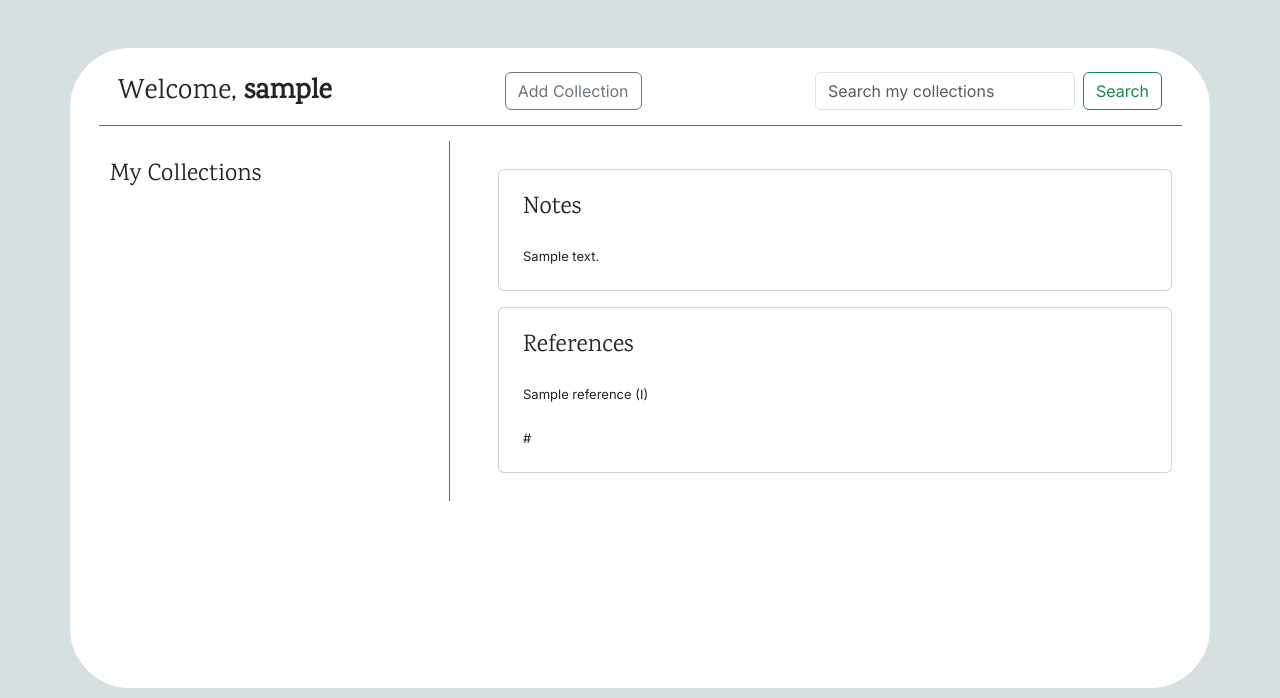
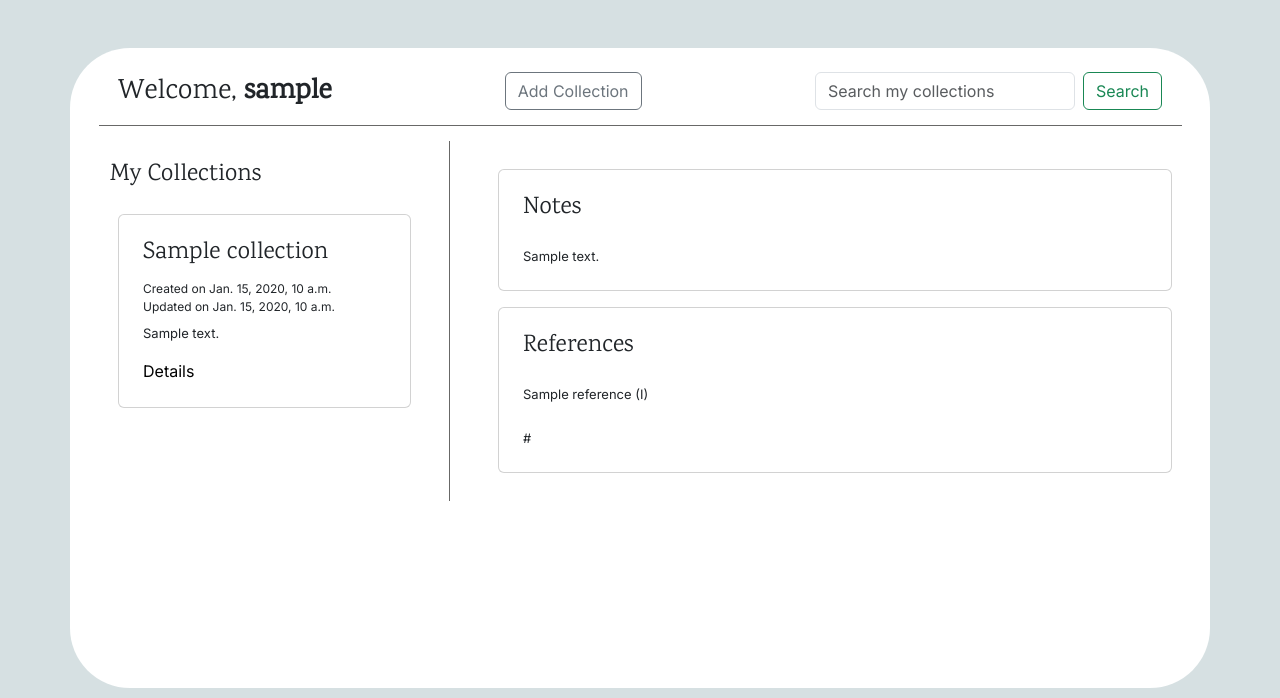
Before and after one commit to AbigailDawson/notealong, a Django app: page /collections/1/ in a window 1280 px wide. Shown: the part 102-800 px from the top of the page. Run offline with Django 5.2, Linux system fonts and the light colour scheme; a user stored in the database is signed in; tables that the repository leaves empty hold one stand-in row (values such as "Sample post").

Commit message:
Move collections index list to base_user template, update detail view to grab all collections

```diff
--- a/main_app/templates/base_user.html
+++ b/main_app/templates/base_user.html
@@ -19,6 +19,19 @@
     <div class="row">
         <div class="left-col col-12 col-lg-4 overflow-scroll">
             {% block left %}
+            <div class="d-flex flex-column">
+                <h4 class="mb-3">My Collections</h4>
+                {% for collection in all_collections %}
+                <div class="card m-2 p-4">
+                    <h4 class="card-title mb-3">{{ collection.name }}</h4>
+                    <p class="card-subtitle mb-1">Created on {{ collection.date_created }}</p>
+                    <p class="card-subtitle">Updated on {{ collection.date_updated }}</p>
+                    <p class="card-text mt-2">{{ collection.description }}</p>
+
+                    <a href="{% url 'detail' collection.id %}">Details</a>
+                </div>
+            {% endfor %}
+            </div>
             {% endblock %}
         </div>
         <div class="right-col col-12 col-lg-8 overflow-scroll">
--- a/main_app/templates/collections/detail.html
+++ b/main_app/templates/collections/detail.html
@@ -1,20 +1,5 @@
 {% extends 'base_user.html' %}
 
-{% block left %}
-    <div class="d-flex flex-column">
-        <h4 class="mb-3">My Collections</h4>
-        {% for collection in collections %}
-        <div class="card m-2 p-4">
-            <h4 class="card-title mb-3">{{ collection.name }}</h4>
-            <p class="card-subtitle mb-1">Created on {{ collection.date_created }}</p>
-            <p class="card-subtitle">Updated on {{ collection.date_updated }}</p>
-            <p class="card-text mt-2">{{ collection.description }}</p>
-
-            <a href="{% url 'detail' collection.id %}">Details</a>
-        </div>
-    {% endfor %}
-    </div>
-{% endblock %}
 
 {% block right %}
 <div class="d-flex flex-column">
--- a/main_app/views.py
+++ b/main_app/views.py
@@ -17,14 +17,16 @@ def about(request):
 
 @login_required
 def collections_index(request):
-   collections = Collection.objects.filter(user=request.user)
-   return render(request, 'collections/index.html', {'collections': collections})
+   all_collections = Collection.objects.filter(user=request.user)
+   return render(request, 'collections/index.html', {'all_collections': all_collections})
 
 @login_required
 def collections_detail(request, collection_id):
+   all_collections = Collection.objects.filter(user=request.user)
    collection = Collection.objects.get(id=collection_id)
    return render(request, 'collections/detail.html', {
       'collection': collection,
+      'all_collections': all_collections,
    })
 
 def signup(request):
```
Also changed, not shown: main_app/templates/collections/index.html (+0 -16 lines).
